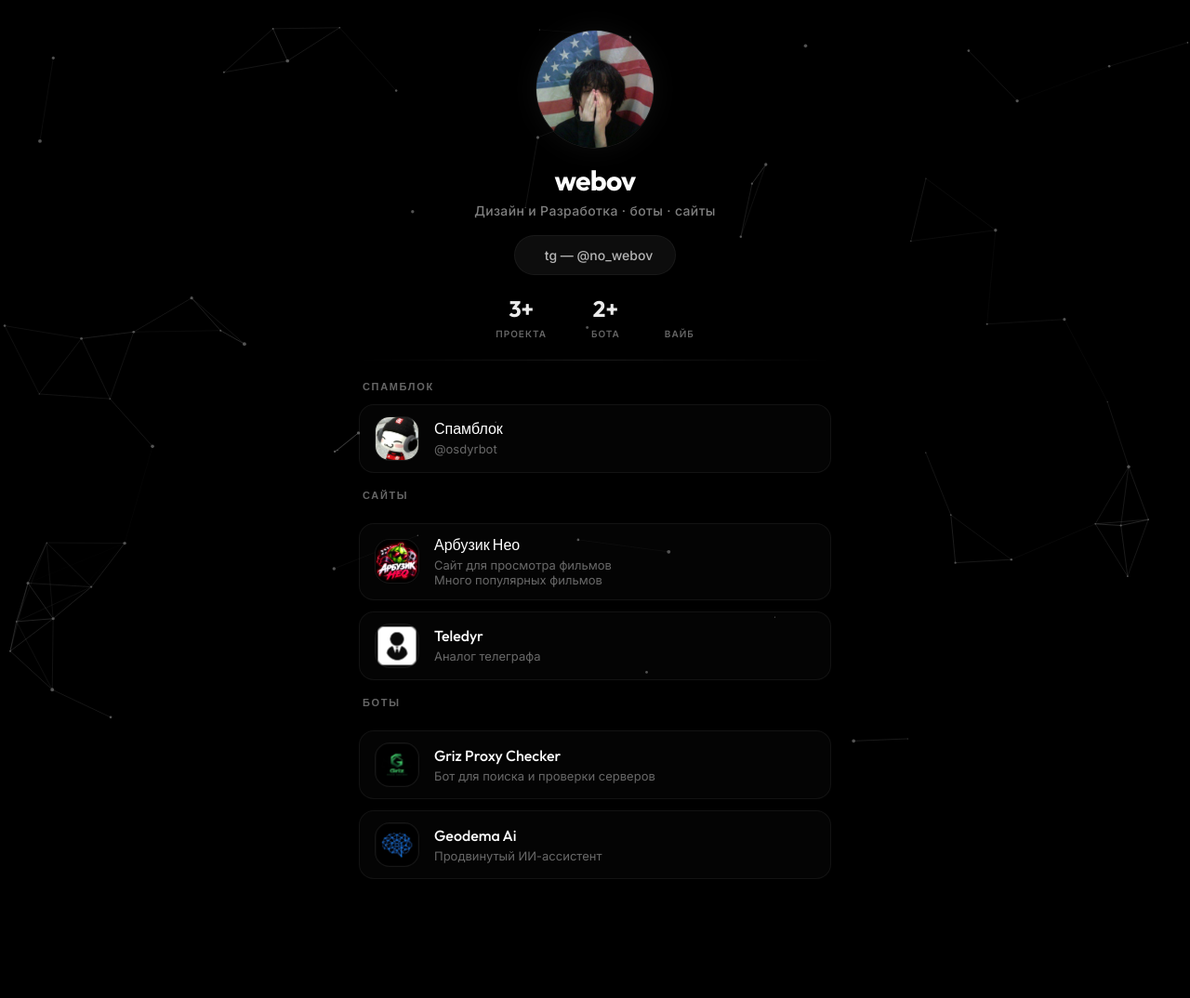
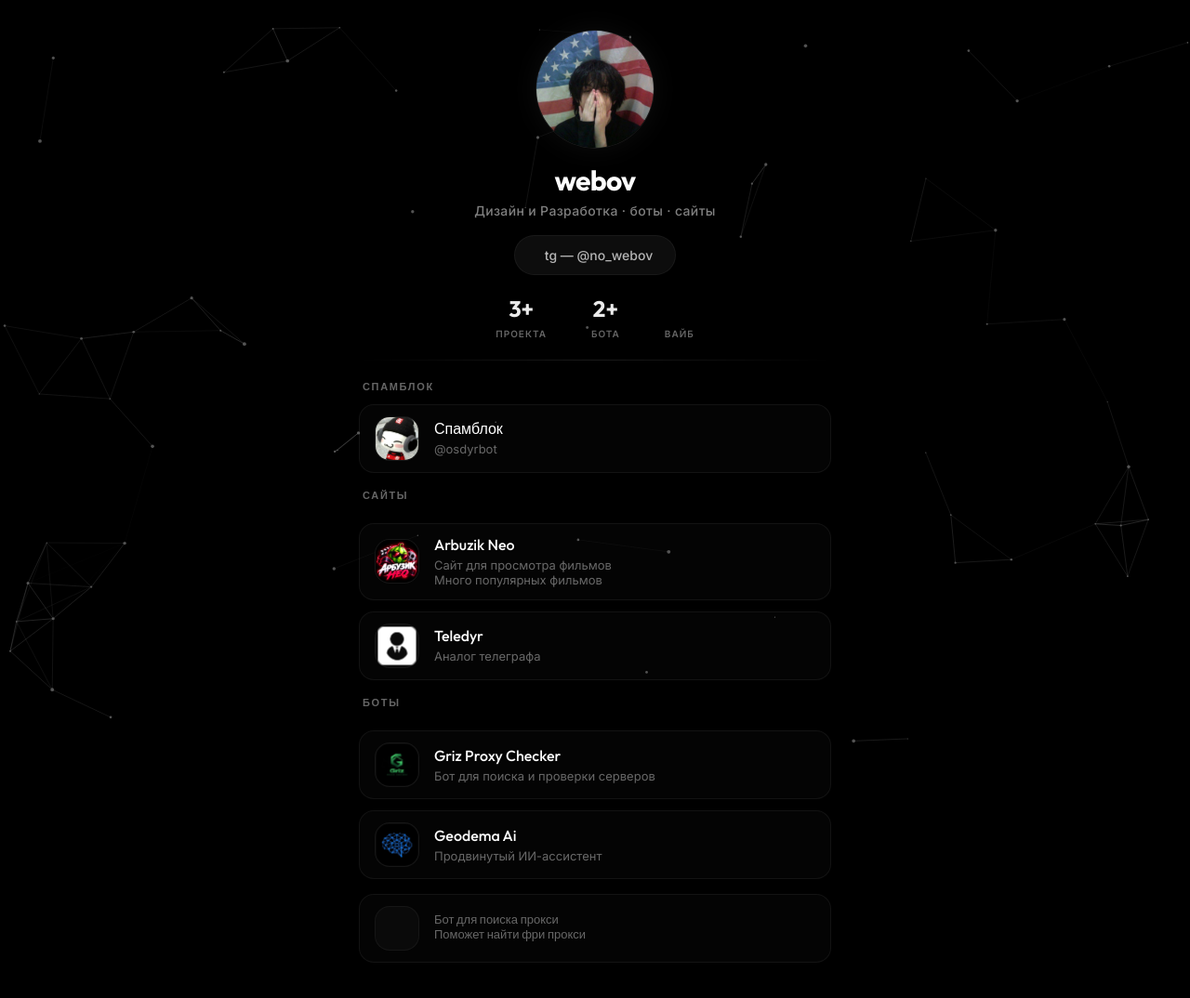
Before and after one commit to webovw/web, a plain HTML site: page index.html in a window 1280 px wide. Shown: the whole page at 93% size. Before the commit the page ends 994 px from the top, so only its background shows below. Drawn offline with nearby package versions, Linux system fonts and the light colour scheme; some icons are missing.

Commit message:
Update index.html

```diff
--- a/index.html
+++ b/index.html
@@ -208,10 +208,10 @@
 
                 <a href="https://films.arbuzik.top/" target="_blank" class="glass-item group hover:border-blue-500/40 hover:bg-blue-500/10 hover:shadow-[0_10px_25px_rgba(59,130,246,0.25)] duration-300">
                     <div class="flex-shrink-0 w-12 h-12 rounded-2xl overflow-hidden bg-[#0A0A0A] border border-white/5 flex items-center justify-center text-white/60 group-hover:text-blue-400 group-hover:border-blue-500/20 transition-all">
-                        <img src="assets/ArbuzikNeo.png" alt="Арбузик Нео" class="w-full h-full object-cover anim-neon" onerror="this.style.display='none'">
+                        <img src="assets/ArbuzikNeo.png" alt="Arbuzik Neo" class="w-full h-full object-cover anim-neon" onerror="this.style.display='none'">
                     </div>
                     <div class="flex-1 min-w-0">
-                        <h3 class="font-display text-[16px] font-medium text-white group-hover:text-blue-400 transition-colors leading-tight mb-1">Арбузик Нео</h3>
+                        <h3 class="font-display text-[16px] font-medium text-white group-hover:text-blue-400 transition-colors leading-tight mb-1">Arbuzik Neo</h3>
                         <p class="text-[13px] text-white/40 leading-tight">Сайт для просмотра фильмов<br>Много популярных фильмов</p>
                     </div>
                     <div class="w-8 h-8 rounded-full flex items-center justify-center opacity-0 group-hover:opacity-100 transition-opacity">
@@ -259,6 +259,19 @@
                     <div class="flex-1 min-w-0">
                         <h3 class="font-display text-[16px] font-medium text-white group-hover:text-blue-400 transition-colors leading-tight mb-1">Geodema Ai</h3>
                         <p class="text-[13px] text-white/40 leading-tight">Продвинутый ИИ-ассистент</p>
+                    </div>
+                    <div class="w-8 h-8 rounded-full flex items-center justify-center opacity-0 group-hover:opacity-100 transition-opacity">
+                        <i class="ph-bold ph-arrow-up-right text-blue-400 transition-colors"></i>
+                    </div>
+                </a>
+            </div>
+                            <a href="https://t.me/ProxyMerchbot" target="_blank" class="glass-item group hover:border-blue-500/40 hover:bg-blue-500/10 hover:shadow-[0_10px_25px_rgba(59,130,246,0.2)] duration-300">
+                    <div class="flex-shrink-0 w-12 h-12 rounded-2xl overflow-hidden bg-[#0A0A0A] border border-white/5 group-hover:border-blue-500/20 transition-colors flex items-center justify-center p-0.5">
+                        <img src="assets/Proxy-Merch.png" alt="Proxy Merch" class="w-full h-full object-cover rounded-[14px] anim-neon" onerror="this.style.display='none'">
+                    </div>
+                    <div class="flex-1 min-w-0">
+                        <h3 class="font-display text-[16px] font-medium text-white group-hover:text-blue-400 transition-colors leading-tight mb-1"Proxy Merch</h3>
+                        <p class="text-[13px] text-white/40 leading-tight">Бот для поиска прокси<br>Поможет найти фри прокси</p>
                     </div>
                     <div class="w-8 h-8 rounded-full flex items-center justify-center opacity-0 group-hover:opacity-100 transition-opacity">
                         <i class="ph-bold ph-arrow-up-right text-blue-400 transition-colors"></i>
```
